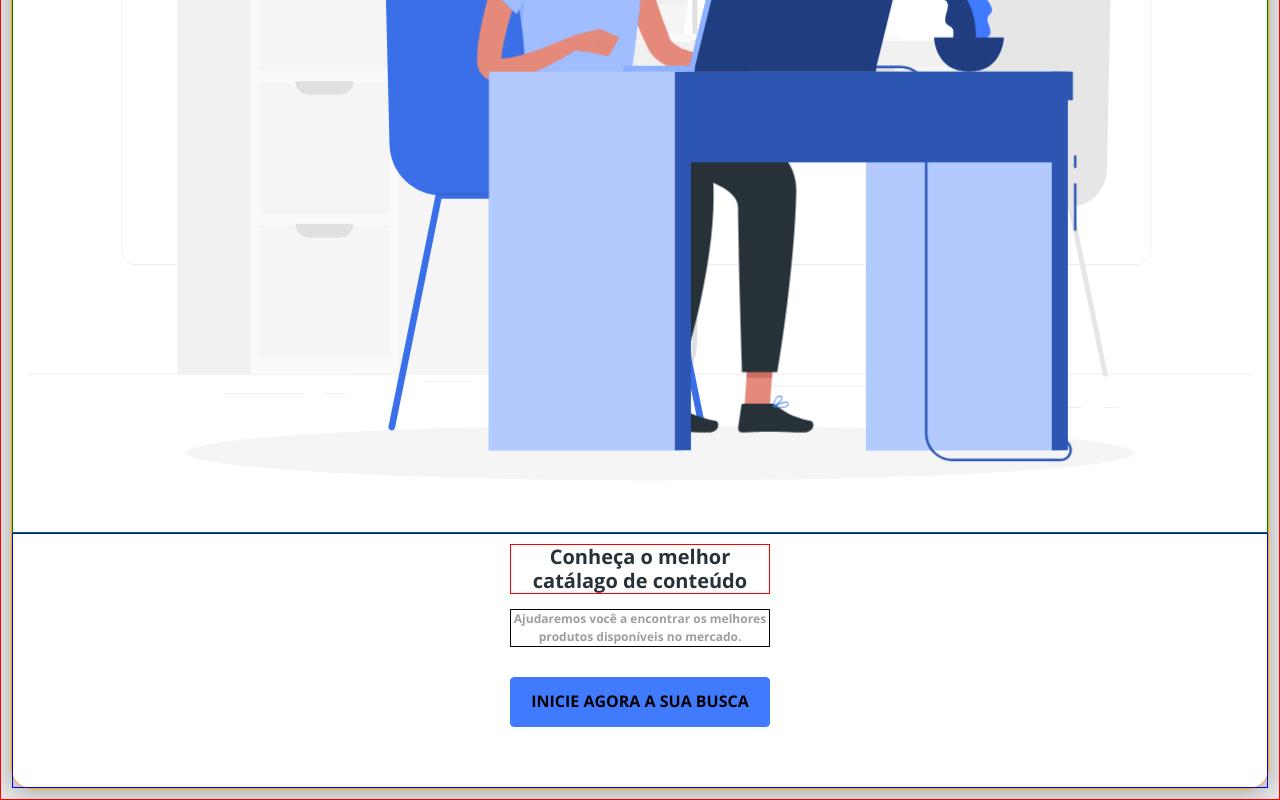
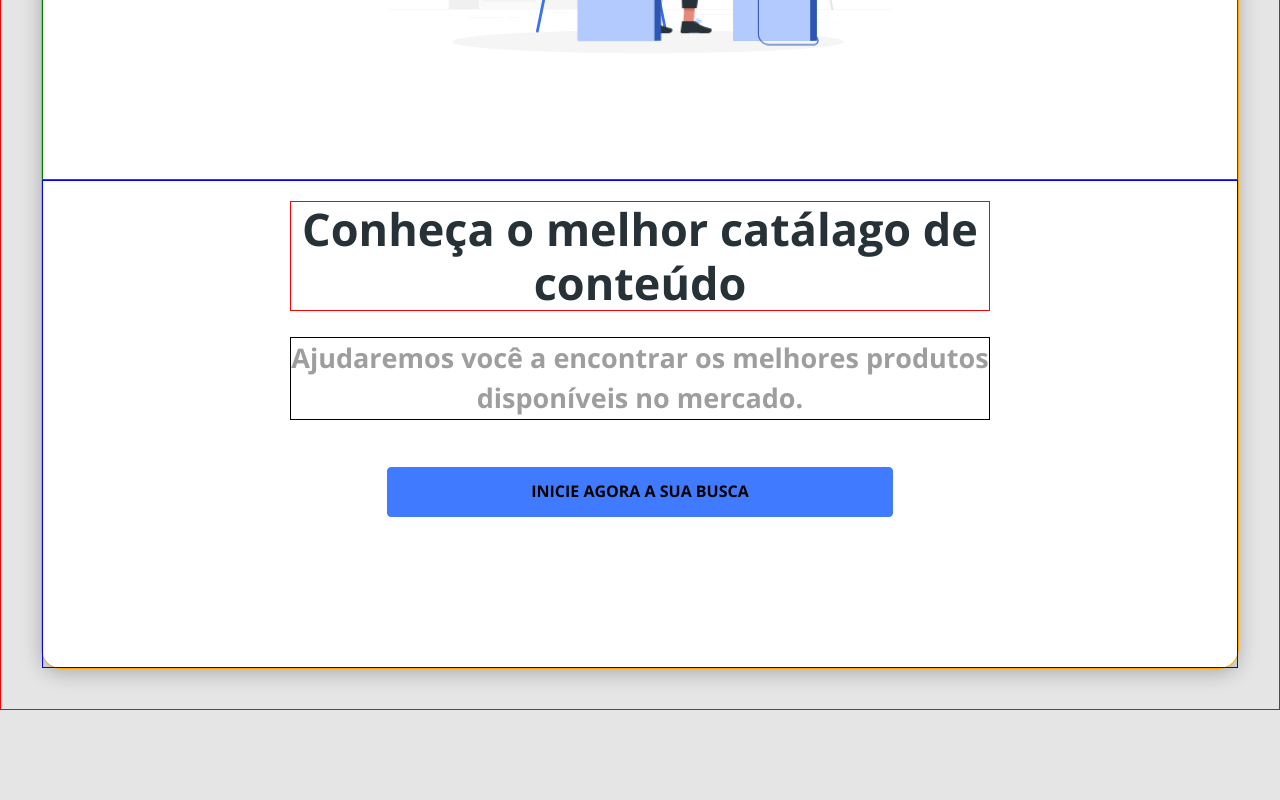
Before and after one commit to jopaulo666/dscatalog-bootcamp, a React (Create React App) app in the folder frontend/: page / in a window 1280 px wide. Shown: the part 560-1360 px from the top of the page. After the commit the page ends 1270 px from the top, so only its background shows below. Built offline with nearby package versions, Linux system fonts and the light colour scheme; the HTML template or start-up script is replaced by a standard one.

Commit message:
Responsividade até breakpoint 992px

```diff
--- a/frontend/src/components/ButonIcon/styles.css
+++ b/frontend/src/components/ButonIcon/styles.css
@@ -1,4 +1,3 @@
 .btn-icon {
-    width: 260px;
     height: 50px;
 }
--- a/frontend/src/pages/Home/styles.css
+++ b/frontend/src/pages/Home/styles.css
@@ -8,7 +8,7 @@
 .home-card {
   display: flex;
   flex-direction: column-reverse;
-    background-color: #FFF;
+  background-color: #fff;
   box-shadow: 0px 4px 20px 0px rgba(0, 0, 0, 0.25);
   border-radius: 20px;
   border: 1px solid orange;
@@ -31,7 +31,7 @@
 
 .home-content-container p {
   width: 260px;
-    color: #9E9E9E;
+  color: #9e9e9e;
   font-size: 0.6em;
   margin-bottom: 30px;
   border: 1px solid black;
@@ -46,3 +46,73 @@
   width: 100%;
   height: auto;
 }
+
+/* ---------------------------------------------------------------------------------------------------- */
+@media (min-width: 576px) {
+  .home-container {
+    padding: 15px;
+    font-size: 40px;
+    text-align: center;
+    border: 1px solid red;
+  }
+
+  .home-content-container h1 {
+    width: 506px;
+    font-size: 1em;
+    margin-bottom: 20px;
+    border: 1px solid red;
+  }
+
+  .home-content-container p {
+    width: 506px;
+    color: #9e9e9e;
+    font-size: 0.6em;
+    margin-bottom: 30px;
+    border: 1px solid black;
+  }
+
+  .home-container button {
+    width: 506px;
+  }
+
+  .home-image-container svg {
+    width: 506px;
+  }
+}
+/* ---------------------------------------------------------------------------------------------------- */
+@media (min-width: 768px) {
+  .home-image-container {
+    padding: 100px 20px;
+    border: 1px solid green;
+  }
+
+  .home-content-container {
+    padding: 20px 20px 100px 20px;
+    border: 1px solid blue;
+  }
+}
+/* ---------------------------------------------------------------------------------------------------- */
+@media (min-width: 992px) {
+  .home-container {
+    font-size: 45px;
+    padding: 40px;
+  }
+
+  .home-image-container {
+    padding: 125px 20px;
+  }
+
+  .home-content-container {
+    padding: 20px 20px 150px 20px;
+  }
+
+  .home-content-container h1 {
+    width: 700px;
+    margin-bottom: 26px;
+  }
+
+  .home-content-container p {
+    width: 700px;
+    margin-bottom: 47px;
+  }
+}
```
Lines whose indentation alone changed are shown as unchanged.
